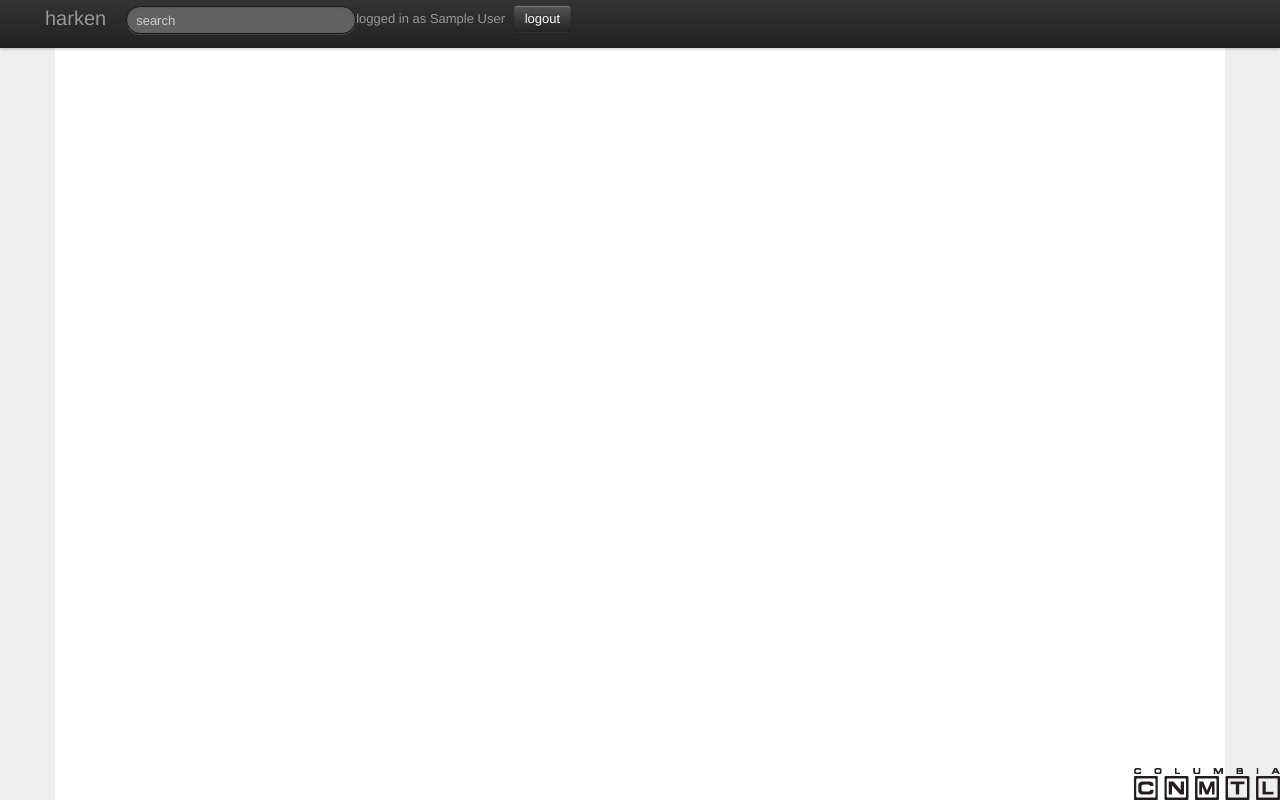
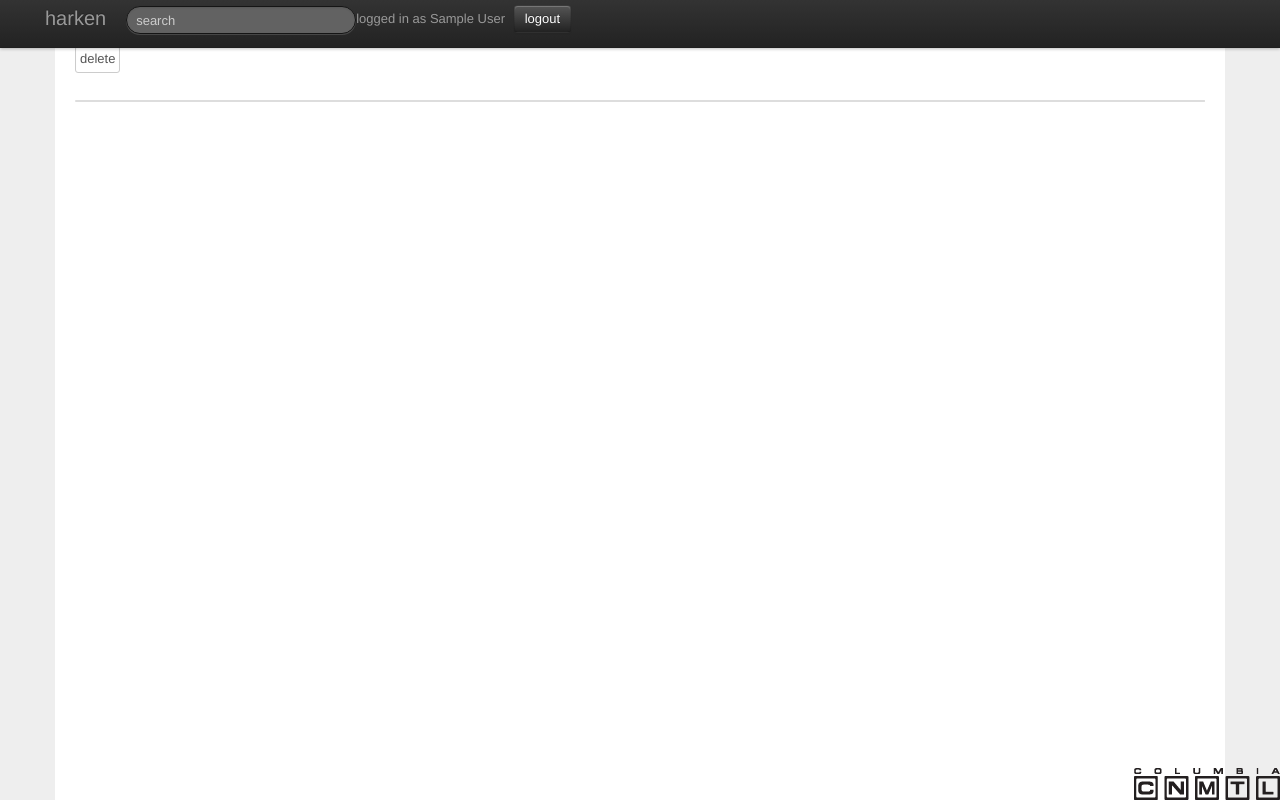
Before and after one commit to thraxil/harken, a Django app: template harken/templates/main/url.html in a window 1280 px wide. Run offline with Django 3.2, Linux system fonts and the light colour scheme; the template is opened without the code that fills it, so the values that code supplies are empty; the visitor is signed in with stand-in values (Sample User, id 1); parts of the project's set-up code (start-up, migrations or seed data) failed here and were passed over; some libraries are stand-ins or nearby versions.

Commit message:
delete other types

```diff
--- a/harken/templates/main/domain.html
+++ b/harken/templates/main/domain.html
@@ -3,6 +3,12 @@
 
 {% block content %}
 <h2>Domain: {{domain.domain}}</h2>
+
+<form action="delete/" method="post">
+  <input type="submit"
+	 value="delete" />
+</form>
+
 
 <table class="table table-condensed table-bordered table-striped">
 {% for url in domain.url_set.all %}
--- a/harken/templates/main/url.html
+++ b/harken/templates/main/url.html
@@ -5,6 +5,12 @@
 <h2>{{url.url}}</h2>
 <div><a href="{{url.domain.get_absolute_url}}">{{url.domain.domain}}</a></div>
 <div><i>{{url.content_type}}</i></div>
+
+<form action="delete/" method="post">
+  <input type="submit"
+	 value="delete" />
+</form>
+
 
 <table class="table table-condensed table-bordered table-striped">
 {% for response in url.response_set.all %}
--- a/harken/urls.py
+++ b/harken/urls.py
@@ -30,6 +30,10 @@ urlpatterns = patterns('',
                         'harken.main.views.response_patch'),
                        (r'^response/(?P<id>\d+)/delete/$',
                         'harken.main.views.delete_response'),
+                       (r'^url/(?P<id>\d+)/delete/$',
+                        'harken.main.views.delete_url'),
+                       (r'^domain/(?P<id>\d+)/delete/$',
+                        'harken.main.views.delete_domain'),
                        (r'^url/(?P<id>\d+)/$',
                         'harken.main.views.url_view'),
                        (r'^domain/(?P<id>\d+)/$',
```
Also changed, not shown: harken/main/views.py (+24 -0 lines).
